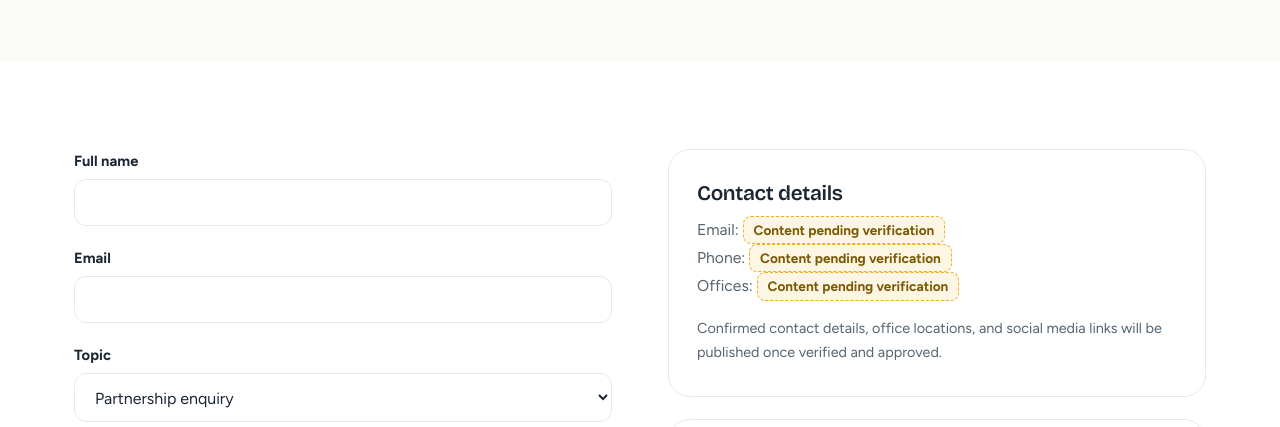
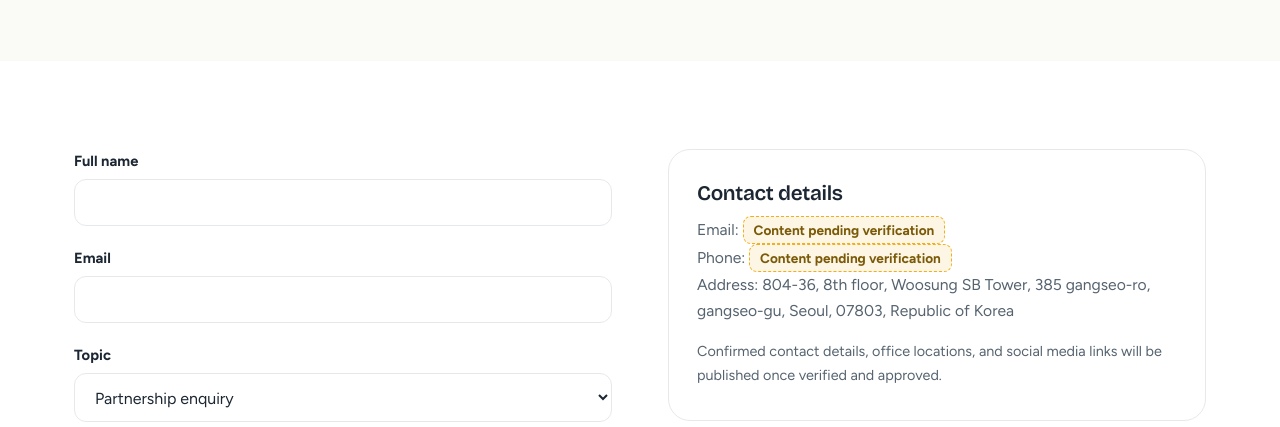
Before and after one commit to kishanjustright-afk/foundation, a plain HTML site: page contact.html in a window 1280 px wide. Shown: the part 373-800 px from the top of the page. Drawn offline with nearby package versions, Linux system fonts and the light colour scheme.

Commit message:
Add Korea address to contact details

```diff
--- a/contact.html
+++ b/contact.html
@@ -62,7 +62,7 @@
           <h3>Contact details</h3>
           <p style="margin-top:10px">Email: <span class="pending">Content pending verification</span></p>
           <p>Phone: <span class="pending">Content pending verification</span></p>
-          <p>Offices: <span class="pending">Content pending verification</span></p>
+          <p>Address: 804-36, 8th floor, Woosung SB Tower, 385 gangseo-ro, gangseo-gu, Seoul, 07803, Republic of Korea</p>
           <p style="margin-top:16px;font-size:.9rem">Confirmed contact details, office locations, and social media links will be published once verified and approved.</p>
         </div>
         <div class="card" style="margin-top:22px">
```
